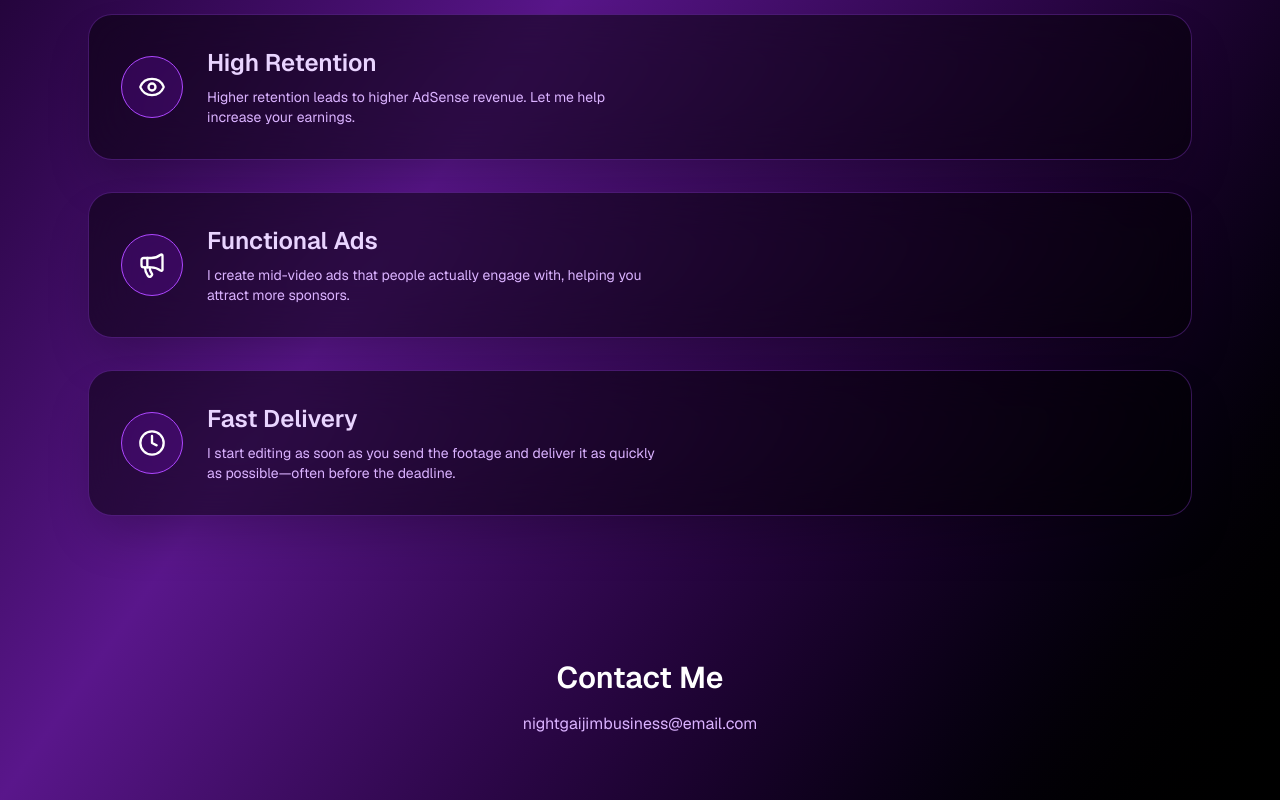
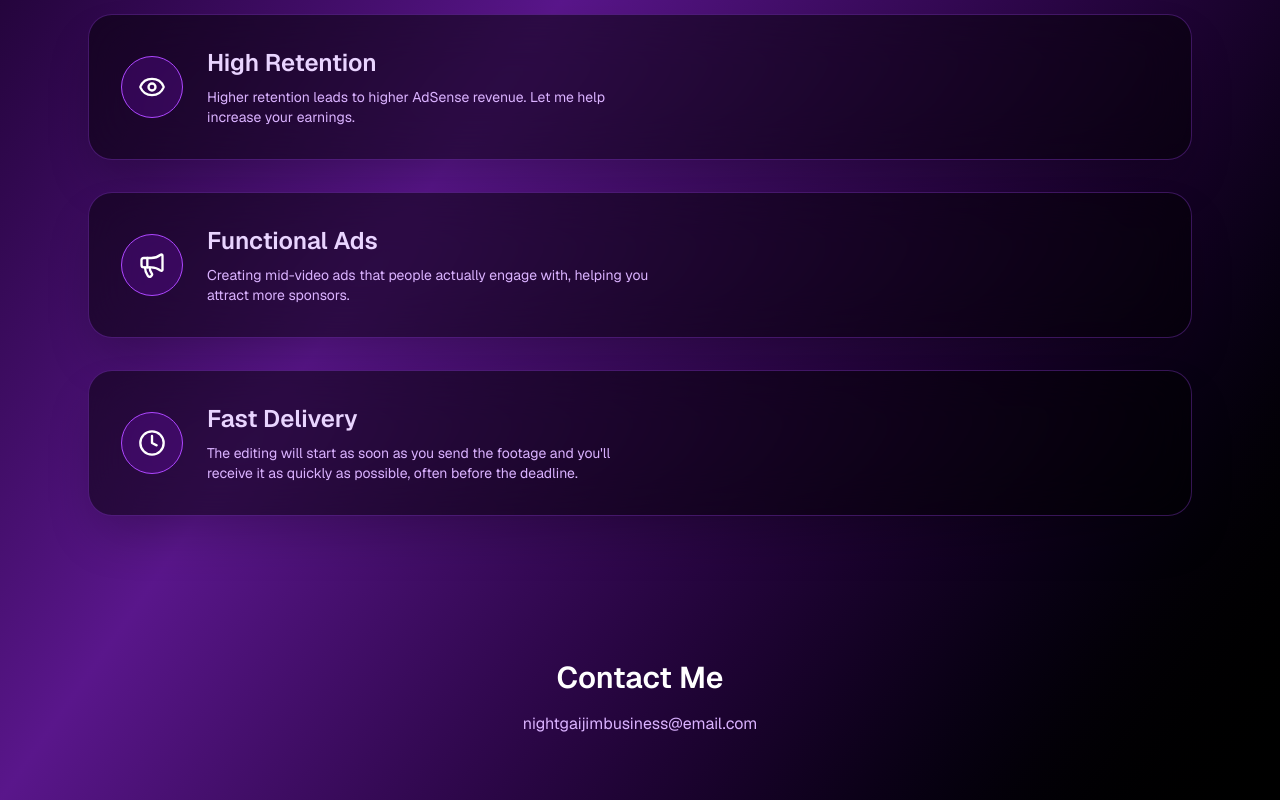
Before and after one commit to NightGaijin/Portfolio, a Next.js app: page / in a window 1280 px wide. Shown: the part 1023-1823 px from the top of the page. Built offline with nearby package versions, Linux system fonts and the light colour scheme.

Commit message:
atualização do site

```diff
--- a/app/page.js
+++ b/app/page.js
@@ -18,12 +18,12 @@ export default function Portfolio() {
     },
     {
       title: "Functional Ads",
-      desc: "I create mid-video ads that people actually engage with, helping you attract more sponsors.",
+      desc: "Creating mid-video ads that people actually engage with, helping you attract more sponsors.",
       icon: <Megaphone size={28} />,
     },
     {
       title: "Fast Delivery",
-      desc: "I start editing as soon as you send the footage and deliver it as quickly as possible—often before the deadline.",
+      desc: "The editing will start as soon as you send the footage and you'll receive it as quickly as possible, often before the deadline.",
       icon: <Clock size={28} />,
     },
   ];
```
